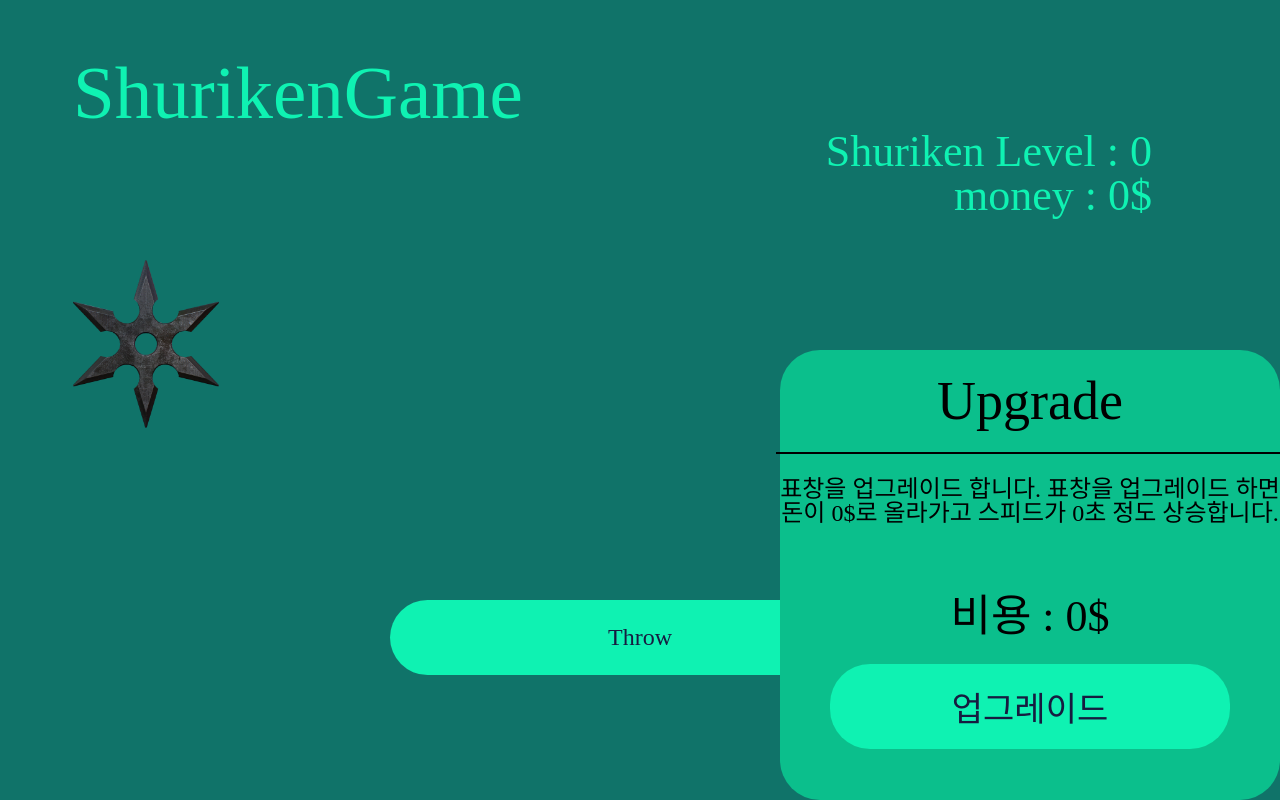
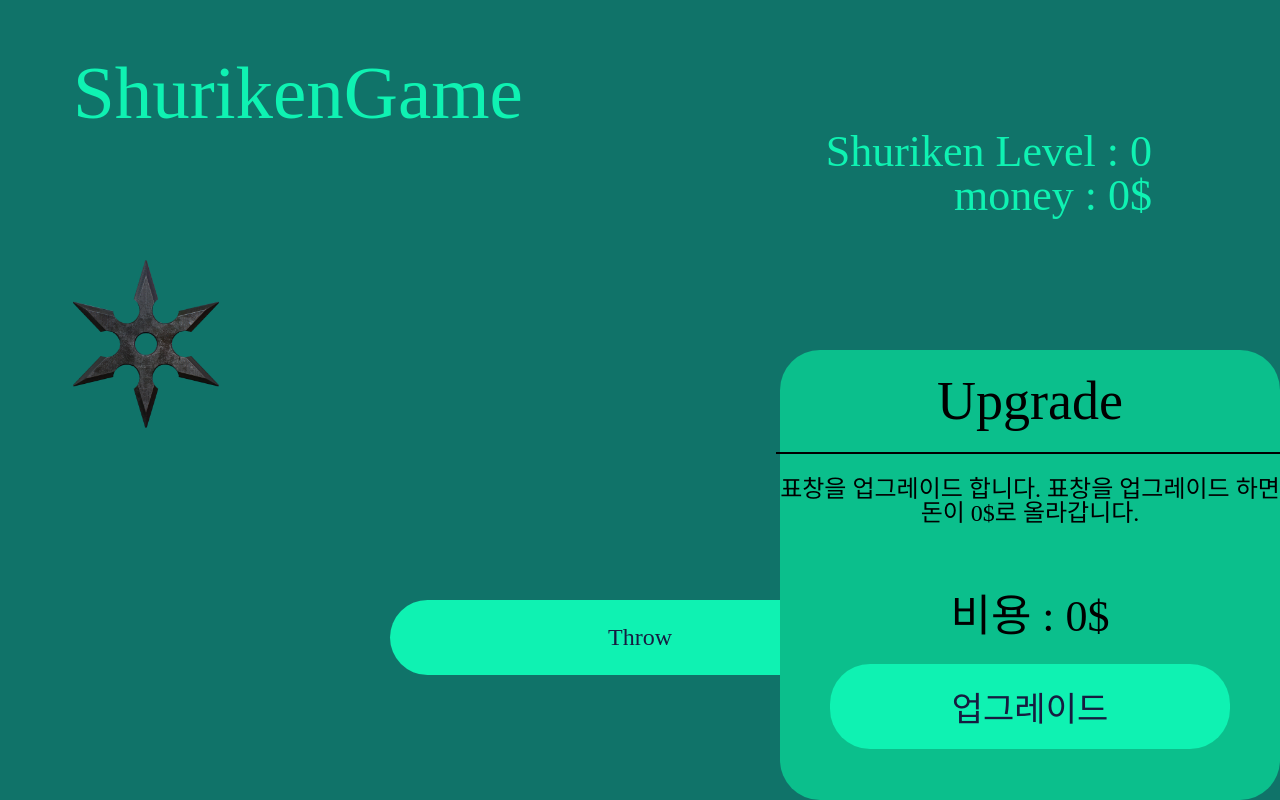
Before and after one commit to Jeric1223/React-Study, a React (Create React App) app in the folder bolg-react/: page / in a window 1280 px wide. Built offline with nearby package versions, Linux system fonts and the light colour scheme.

Commit message:
[2021-03-16] speed기능 삭제

```diff
--- a/bolg-react/src/components/ShurikenGame/ShurikenGame.js
+++ b/bolg-react/src/components/ShurikenGame/ShurikenGame.js
@@ -1,3 +1,4 @@
+/* eslint-disable react/jsx-pascal-case */
 import { findAllByDisplayValue } from "@testing-library/dom";
 import React, { useEffect, useState } from "react";
 import * as S from "./style";
@@ -9,9 +10,6 @@ const ShurikenGame = () => {
   );
   const [shurikenLevel, setShurikenLevel] = useState(
     () => JSON.parse(window.localStorage.getItem("shurikenLevel")) || 0
-  );
-  const [speed, setSpeed] = useState(
-    () => JSON.parse(window.localStorage.getItem("speed")) || 5
   );
 
   const onClick = (e) => {
@@ -30,8 +28,7 @@ const ShurikenGame = () => {
   useEffect(() => {
     window.localStorage.setItem("money", JSON.stringify(money));
     window.localStorage.setItem("shurikenLevel", JSON.stringify(shurikenLevel));
-    window.localStorage.setItem("speed", JSON.stringify(speed));
-  }, [money, shurikenLevel, speed]);
+  }, [money, shurikenLevel]);
 
   return (
     <S.MainWrapper>
@@ -40,13 +37,7 @@ const ShurikenGame = () => {
         <p>Shuriken Level : {shurikenLevel}</p>
         <p>money : {money}$</p>
       </S.levelAndMoneyBox>
-      <S.shuriken
-        style={
-          animation
-            ? { animationName: "test", animationDelay: `${speed}s` }
-            : {}
-        }
-      />
+      <S.shuriken style={animation ? { animationName: "test" } : {}} />
       <S.buttonContainer>
         <button
           onClick={onClick}
@@ -64,8 +55,7 @@ const ShurikenGame = () => {
           <div>Upgrade</div>
           <p>
             표창을 업그레이드 합니다. 표창을 업그레이드 하면 돈이{" "}
-            {shurikenLevel * 2}$로 올라가고 스피드가 {shurikenLevel * 0.2}초
-            정도 상승합니다.
+            {shurikenLevel * 2}$로 올라갑니다.
           </p>
           <h2>비용 : {shurikenLevel * 10}$</h2>
           <button
```
